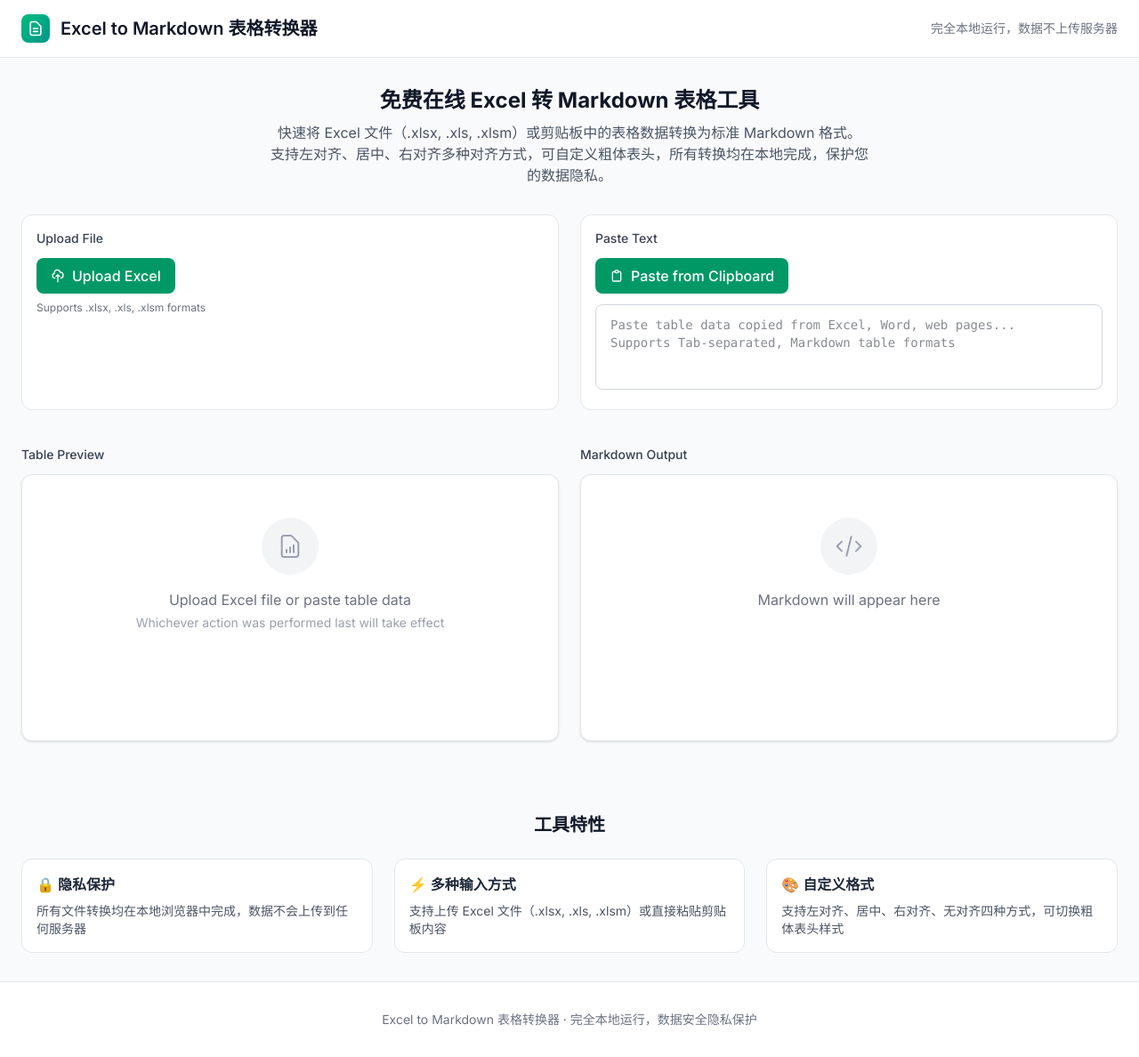
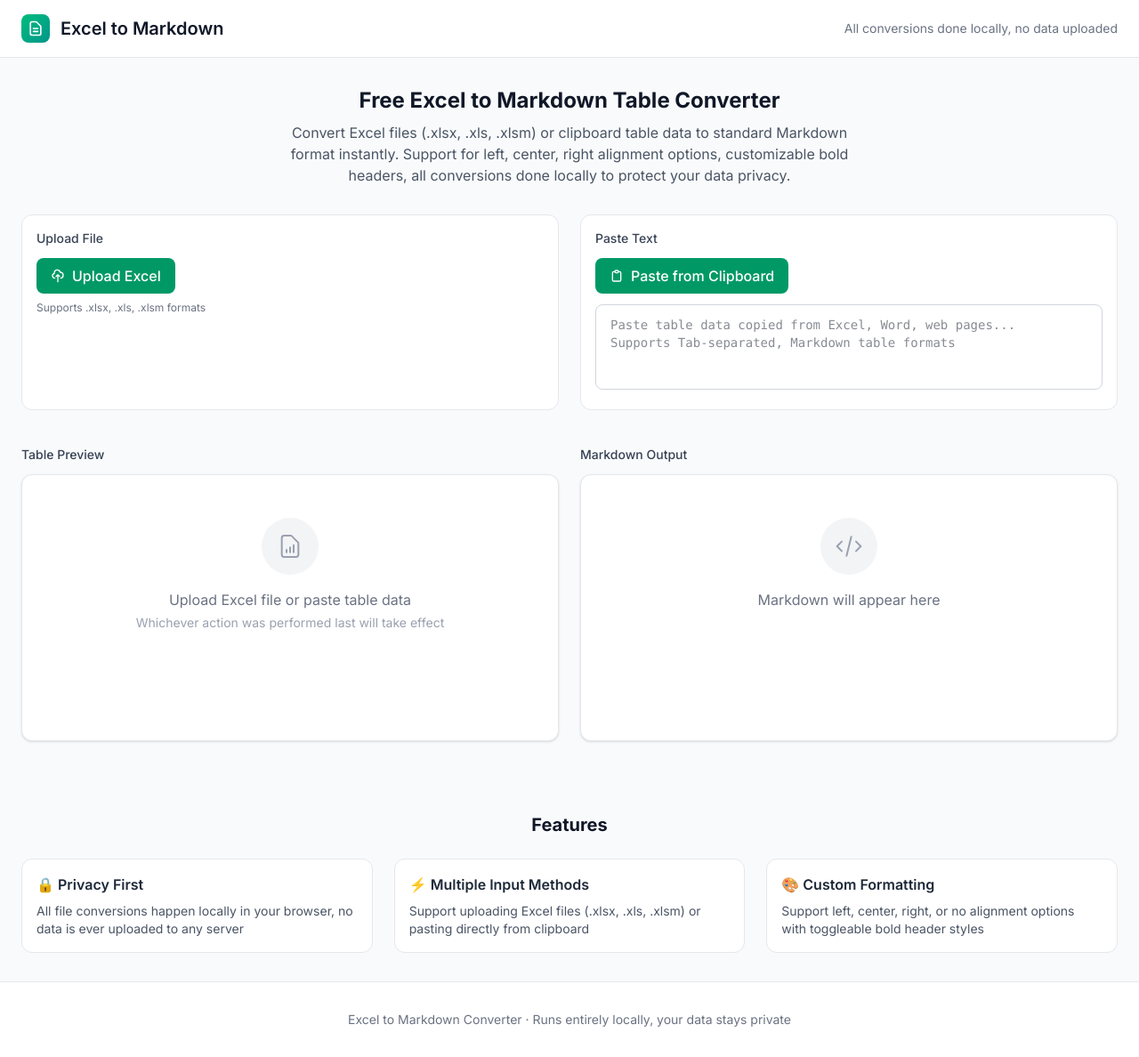
Before and after one commit to winniesi/excel2markdown, a Next.js app: page / in a window 1280 px wide. Shown: the whole page at 89% size. Built offline with nearby package versions, Linux system fonts and the light colour scheme.

Commit message:
Revert to English version with English SEO optimization

```diff
--- a/app/layout.tsx
+++ b/app/layout.tsx
@@ -9,11 +9,11 @@
 export const metadata: Metadata = {
   metadataBase: new URL("https://excel2markdown.vercel.app"),
   title: {
-    default: "Excel to Markdown | 在线 Excel 转 Markdown 表格转换器",
-    template: "%s | Excel to Markdown 转换器",
+    default: "Excel to Markdown | Free Online Table Converter",
+    template: "%s | Excel to Markdown Converter",
   },
-  description: "免费在线 Excel 转 Markdown 表格工具，支持 .xlsx, .xls, .xlsm 格式，完全本地运行，数据不上传服务器，支持对齐方式调整、粗体表头、剪贴板粘贴",
-  keywords: ["Excel 转 Markdown", "Excel to Markdown", "表格转换器", "Markdown 表格", "在线工具", "Excel 转换", "xlsx to markdown", "本地转换"],
+  description: "Free online Excel to Markdown table converter. Supports .xlsx, .xls, .xlsm formats. 100% local processing, no data uploaded. Custom alignment options, bold headers, clipboard paste support.",
+  keywords: ["Excel to Markdown", "Excel converter", "Markdown table", "table converter", "xlsx to markdown", "free online tool", "local conversion", "clipboard paste", "developer tools"],
   authors: [{ name: "Excel to Markdown" }],
   creator: "Excel to Markdown",
   publisher: "Excel to Markdown",
@@ -30,24 +30,24 @@
   },
   openGraph: {
     type: "website",
-    locale: "zh_CN",
+    locale: "en_US",
     url: "https://excel2markdown.vercel.app",
-    title: "Excel to Markdown | 在线 Excel 转 Markdown 表格转换器",
-    description: "免费在线 Excel 转 Markdown 表格工具，完全本地运行，数据不上传服务器",
+    title: "Excel to Markdown | Free Online Table Converter",
+    description: "Convert Excel files to Markdown tables instantly. 100% local processing, your data never leaves your browser.",
     siteName: "Excel to Markdown",
     images: [
       {
         url: "/og-image.png",
         width: 1200,
         height: 630,
-        alt: "Excel to Markdown 转换器",
+        alt: "Excel to Markdown Converter",
       },
     ],
   },
   twitter: {
     card: "summary_large_image",
-    title: "Excel to Markdown | 在线 Excel 转 Markdown 表格转换器",
-    description: "免费在线 Excel 转 Markdown 表格工具，完全本地运行，数据不上传服务器",
+    title: "Excel to Markdown | Free Online Table Converter",
+    description: "Convert Excel files to Markdown tables instantly. 100% local processing, your data never leaves your browser.",
     images: ["/og-image.png"],
   },
   alternates: {
@@ -61,7 +61,7 @@
   children: React.ReactNode;
 }>) {
   return (
-    <html lang="zh-CN" className="h-full">
+    <html lang="en" className="h-full">
       <head>
         <script
           type="application/ld+json"
@@ -70,17 +70,17 @@
               "@context": "https://schema.org",
               "@type": "WebApplication",
               "name": "Excel to Markdown",
-              "description": "免费在线 Excel 转 Markdown 表格工具，完全本地运行，数据不上传服务器",
+              "description": "Free online Excel to Markdown table converter. 100% local processing, no data uploaded.",
               "url": "https://excel2markdown.vercel.app",
               "applicationCategory": "DeveloperApplication",
               "operatingSystem": "Any",
               "offers": {
                 "@type": "Offer",
                 "price": "0",
-                "priceCurrency": "CNY",
+                "priceCurrency": "USD",
               },
               "featureList": "Excel to Markdown conversion, Local processing, No data upload, Alignment options, Bold header, Clipboard paste support",
-              "inLanguage": "zh-CN",
+              "inLanguage": "en",
             }),
           }}
         />
--- a/app/page.tsx
+++ b/app/page.tsx
@@ -222,19 +222,19 @@
                   <path strokeLinecap="round" strokeLinejoin="round" strokeWidth={2} d="M9 12h6m-6 4h6m2 5H7a2 2 0 01-2-2V5a2 2 0 012-2h5.586a1 1 0 01.707.293l5.414 5.414a1 1 0 01.293.707V19a2 2 0 01-2 2z" />
                 </svg>
               </div>
-              <h1 className="text-xl font-semibold text-gray-900">Excel to Markdown 表格转换器</h1>
+              <h1 className="text-xl font-semibold text-gray-900">Excel to Markdown</h1>
             </div>
-            <p className="text-sm text-gray-500">完全本地运行，数据不上传服务器</p>
+            <p className="text-sm text-gray-500">All conversions done locally, no data uploaded</p>
           </div>
         </div>
       </header>
 
       <main className="max-w-7xl mx-auto px-6 py-8">
         <section aria-labelledby="intro-heading" className="mb-8 text-center">
-          <h2 id="intro-heading" className="text-2xl font-bold text-gray-900 mb-2">免费在线 Excel 转 Markdown 表格工具</h2>
+          <h2 id="intro-heading" className="text-2xl font-bold text-gray-900 mb-2">Free Excel to Markdown Table Converter</h2>
           <p className="text-gray-600 max-w-2xl mx-auto">
-            快速将 Excel 文件（.xlsx, .xls, .xlsm）或剪贴板中的表格数据转换为标准 Markdown 格式。
-            支持左对齐、居中、右对齐多种对齐方式，可自定义粗体表头，所有转换均在本地完成，保护您的数据隐私。
+            Convert Excel files (.xlsx, .xls, .xlsm) or clipboard table data to standard Markdown format instantly.
+            Support for left, center, right alignment options, customizable bold headers, all conversions done locally to protect your data privacy.
           </p>
         </section>
 
@@ -471,19 +471,19 @@
 
       <section aria-labelledby="features-heading" className="mt-12 mb-8">
         <div className="max-w-7xl mx-auto px-6">
-          <h2 id="features-heading" className="text-xl font-bold text-gray-900 mb-6 text-center">工具特性</h2>
+          <h2 id="features-heading" className="text-xl font-bold text-gray-900 mb-6 text-center">Features</h2>
           <div className="grid grid-cols-1 md:grid-cols-3 gap-6">
             <article className="p-4 bg-white rounded-xl border border-gray-200">
-              <h3 className="font-semibold text-gray-800 mb-2">🔒 隐私保护</h3>
-              <p className="text-sm text-gray-600">所有文件转换均在本地浏览器中完成，数据不会上传到任何服务器</p>
+              <h3 className="font-semibold text-gray-800 mb-2">🔒 Privacy First</h3>
+              <p className="text-sm text-gray-600">All file conversions happen locally in your browser, no data is ever uploaded to any server</p>
             </article>
             <article className="p-4 bg-white rounded-xl border border-gray-200">
-              <h3 className="font-semibold text-gray-800 mb-2">⚡ 多种输入方式</h3>
-              <p className="text-sm text-gray-600">支持上传 Excel 文件（.xlsx, .xls, .xlsm）或直接粘贴剪贴板内容</p>
+              <h3 className="font-semibold text-gray-800 mb-2">⚡ Multiple Input Methods</h3>
+              <p className="text-sm text-gray-600">Support uploading Excel files (.xlsx, .xls, .xlsm) or pasting directly from clipboard</p>
             </article>
             <article className="p-4 bg-white rounded-xl border border-gray-200">
-              <h3 className="font-semibold text-gray-800 mb-2">🎨 自定义格式</h3>
-              <p className="text-sm text-gray-600">支持左对齐、居中、右对齐、无对齐四种方式，可切换粗体表头样式</p>
+              <h3 className="font-semibold text-gray-800 mb-2">🎨 Custom Formatting</h3>
+              <p className="text-sm text-gray-600">Support left, center, right, or no alignment options with toggleable bold header styles</p>
             </article>
           </div>
         </div>
@@ -491,7 +491,7 @@
 
       <footer className="mt-auto py-8 border-t border-gray-200 bg-white">
         <div className="max-w-7xl mx-auto px-6 text-center text-sm text-gray-500">
-          <p>Excel to Markdown 表格转换器 · 完全本地运行，数据安全隐私保护</p>
+          <p>Excel to Markdown Converter · Runs entirely locally, your data stays private</p>
         </div>
       </footer>
     </div>
```
